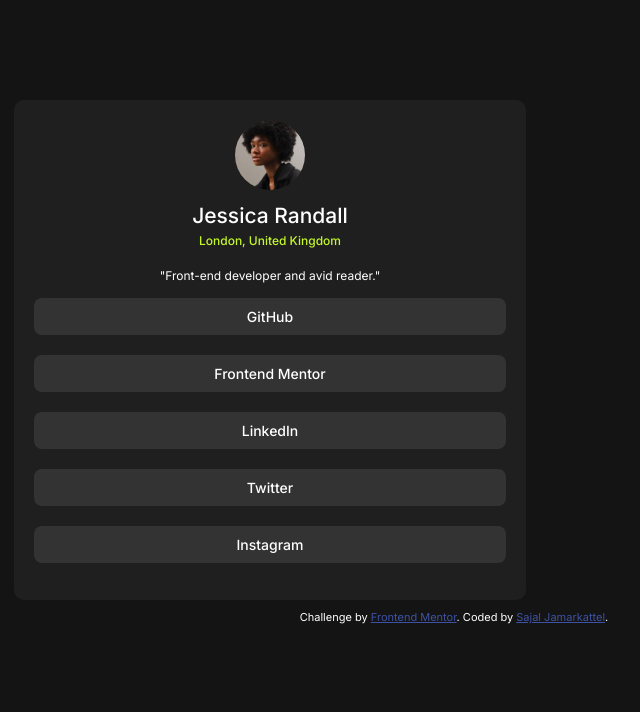
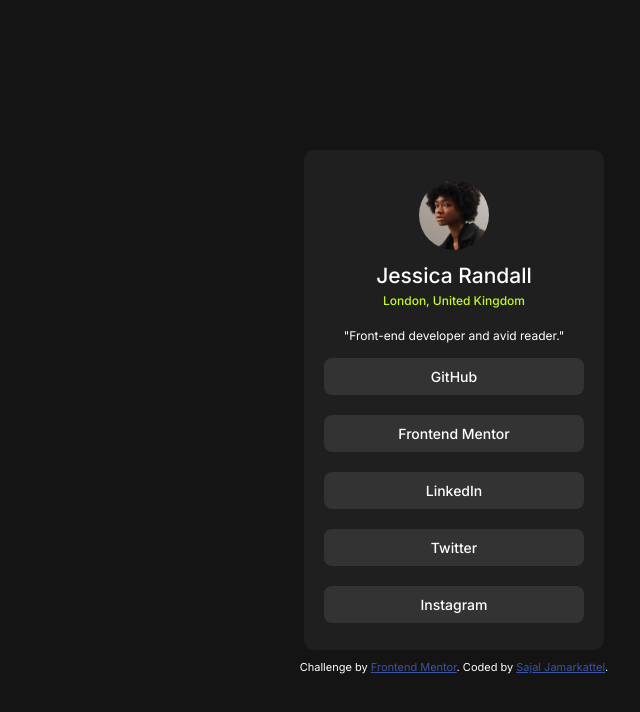
Before and after one commit to SJGit15/social-links-profile-main, a plain HTML site: page index.html in a window 1280 px wide. Shown: the whole page, without its empty margins (186-826 px from the left). Drawn offline with Linux system fonts and the light colour scheme.

Commit message:
Changed size of profile div, centered it using margin auto

```diff
--- a/styles.css
+++ b/styles.css
@@ -16,18 +16,19 @@
     text-align: center;
 
     border-radius: 10px;
-    width: 40%;
+    width: 300px;
     height: 500px;
 
-    margin-left: 200px;
-    margin-top: 100px;
+    margin-left: auto;
+    margin-right: auto;
+    margin-top: 150px;
 }
 
 .profile img {
     border-radius: 50%;
     width: 70px;
 
-    margin-top: 20px;
+    margin-top: 30px;
     margin-bottom: 10px;
 }
 
```
